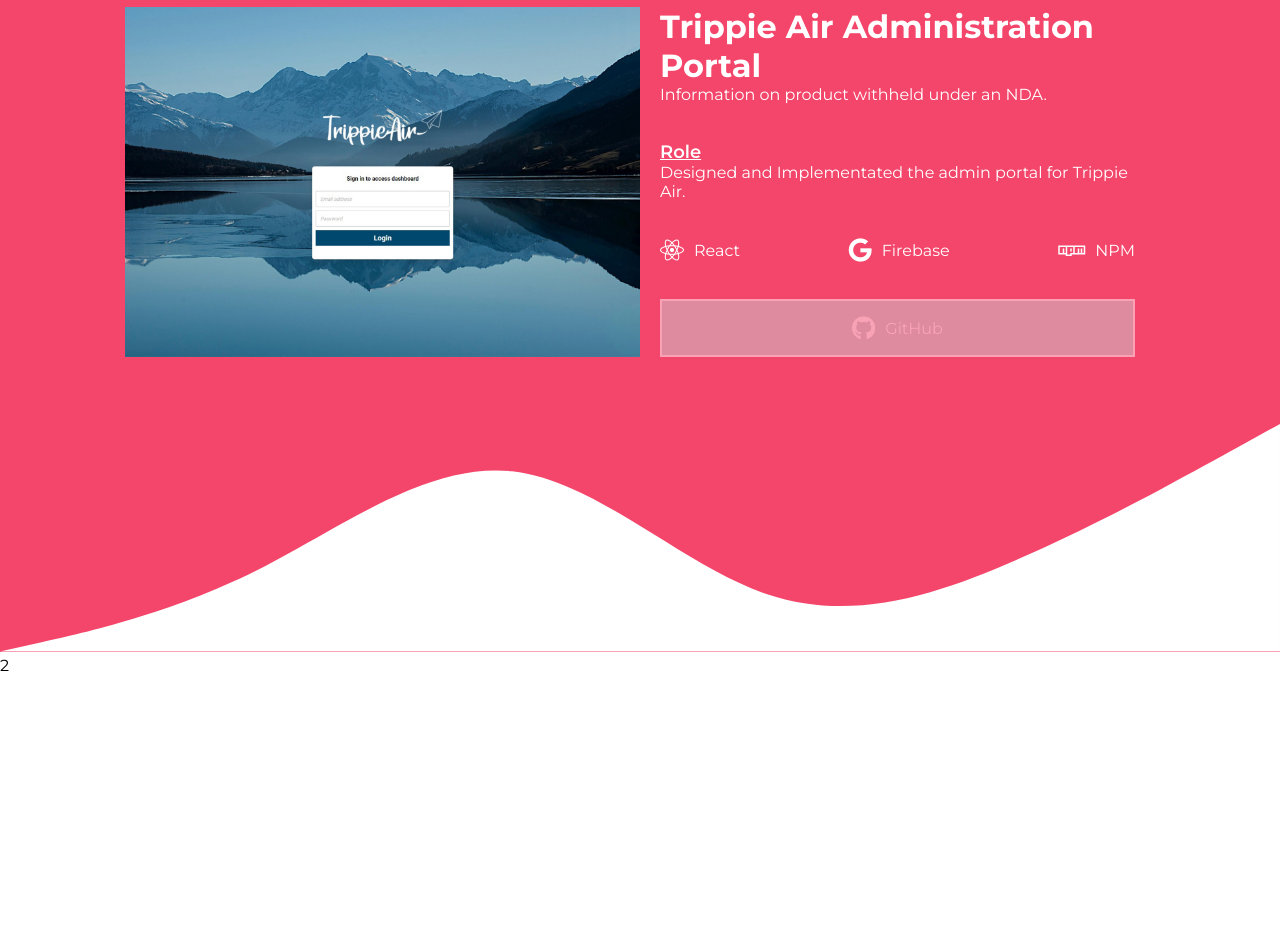
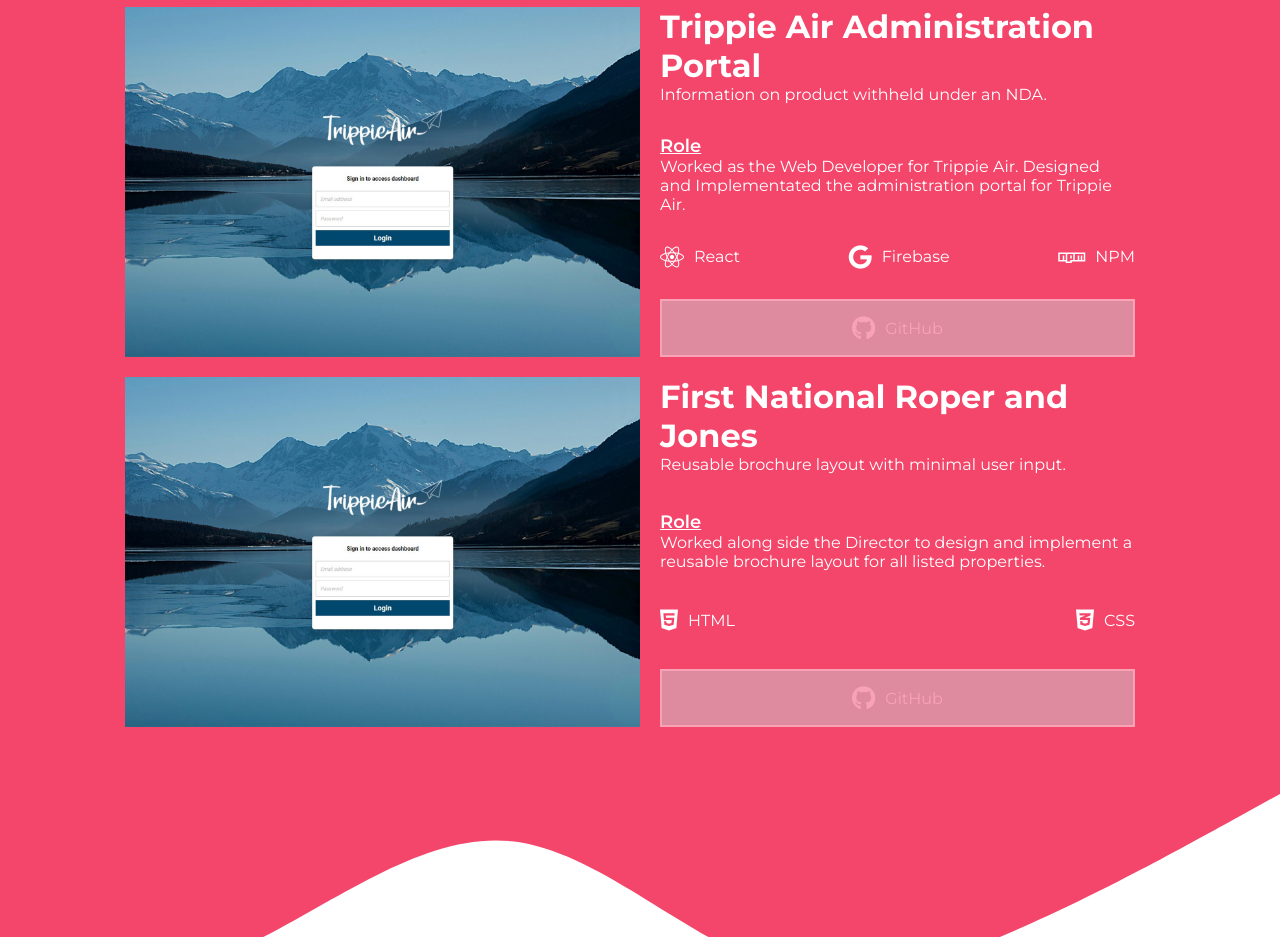
Before and after one commit to JuiceJW/JamesWhite, a React (Create React App) app: page / in a window 1280 px wide. Shown: the part 1545-2482 px from the top of the page. Built offline with nearby package versions, Linux system fonts and the light colour scheme.

Commit message:
Update
Added Data file for all information on portfolio objects

```diff
--- a/src/components/mainComponents/Portfolio.js
+++ b/src/components/mainComponents/Portfolio.js
@@ -1,27 +1,7 @@
 import React, {Component} from 'react';
 
-import TrippieAirImage from '../../img/trippir-air-display-image.jpg'
-
 import PortfolioItem from '../reusableComponents/PortfolioItem'
-
-const trippieAirData = {
-  image: TrippieAirImage,
-  title: 'Trippie Air Administration Portal',
-  desc: 'Information on product withheld under an NDA.',
-  role: 'Designed and Implementated the admin portal for Trippie Air.',
-  tech: [{
-    name: 'React',
-    icon: 'fab fa-react'
-  }, {
-    name: 'Firebase',
-    icon: 'fab fa-google'
-  }, {
-    name: 'NPM',
-    icon: 'fab fa-npm'
-  }],
-  github: 'Come for a look? Nothing to be found here',
-  githubDisable: true
-}
+import {trippieAirData, firstNationalData} from '../../portfolioData/data.js'
 
 export default class Portfolio extends Component {
   render(){
@@ -33,6 +13,7 @@
         <div className="portfolio-content-container">
           <div className="container-middle-content">
             <PortfolioItem data={trippieAirData}/>
+            <PortfolioItem data={firstNationalData}/>
           </div>
         </div>
         <svg className="portfolio-waves-out" xmlns="http://www.w3.org/2000/svg" viewBox="0 0 1440 320">
--- /dev/null
+++ b/src/portfolioData/data.js
@@ -0,0 +1,36 @@
+import TrippieAirImage from '../img/trippir-air-display-image.jpg'
+
+export const trippieAirData = {
+  image: TrippieAirImage,
+  title: 'Trippie Air Administration Portal',
+  desc: 'Information on product withheld under an NDA.',
+  role: 'Worked as the Web Developer for Trippie Air. Designed and Implementated the administration portal for Trippie Air.',
+  tech: [{
+    name: 'React',
+    icon: 'fab fa-react'
+  }, {
+    name: 'Firebase',
+    icon: 'fab fa-google'
+  }, {
+    name: 'NPM',
+    icon: 'fab fa-npm'
+  }],
+  github: 'GitHub repository withheld under NDA',
+  githubDisable: true
+}
+
+export const firstNationalData = {
+  image: TrippieAirImage,
+  title: 'First National Roper and Jones',
+  desc: 'Reusable brochure layout with minimal user input.',
+  role: 'Worked along side the Director to design and implement a reusable brochure layout for all listed properties.',
+  tech: [{
+    name: 'HTML',
+    icon: 'fab fa-html5'
+  }, {
+    name: 'CSS',
+    icon: 'fab fa-css3-alt'
+  }],
+  github: 'No GitHub Repository',
+  githubDisable: true
+}
```
